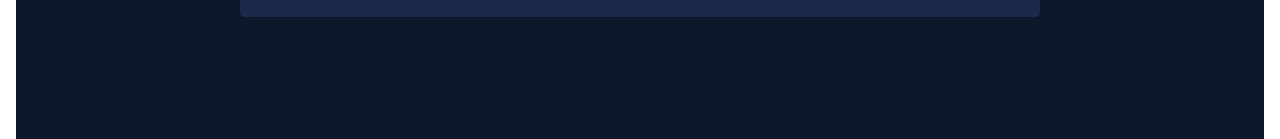
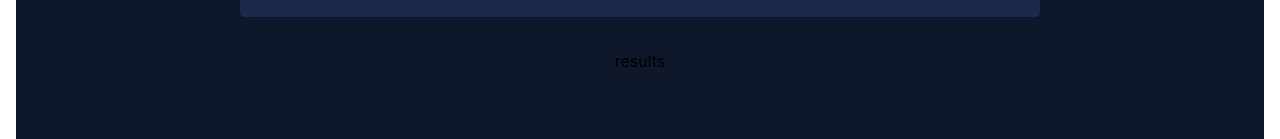
Before and after one commit to JackieRino/investment-app, a React (Vite) app: page / in a window 1280 px wide. Shown: the part 321-460 px from the top of the page. Built offline with nearby package versions, Linux system fonts and the light colour scheme.

Commit message:
seperated investment calculatioon logic. passed state via props. displayed results in console

```diff
--- a/src/App.jsx
+++ b/src/App.jsx
@@ -4,6 +4,8 @@ import './App.css'
 import { Header } from './Pages/Header'
 import { UserInput } from './Pages/UserInput';
 import { useInputBindingHook } from './Pages/InputBindingHook';
+import { OutputData } from './Pages/OutputDisplay';
+import { CalculateInvestmentResults } from './Pages/InvestmentCalculator';
 
 
 function App() {
@@ -13,10 +15,11 @@ function App() {
   };
 // when you need the updater function.. add it below
   const {callUserInput, resetInputFeilds,customerInput} = useInputBindingHook();
+  const calculateInvestment= CalculateInvestmentResults(customerInput);
 
 
 
-console.log(customerInput);
+
   return (
     <>
            <div className="min-h-screen bg-slate-900 flex-col items-center justify-center m-4">
@@ -29,11 +32,9 @@ console.log(customerInput);
                     RetInv={customerInput.returnInv}
                     YearInv={customerInput.yearInv}
                     OnChangeFunction={callUserInput}
+                    OnClick={resetInputFeilds}/>
 
-
-
-
-            OnClick={resetInputFeilds}/>
+        <OutputData InvestmentCalculator={calculateInvestment}/>
 </div>
 
     </div>
--- a/src/Pages/InputBindingHook.js
+++ b/src/Pages/InputBindingHook.js
@@ -3,7 +3,7 @@ import { useState } from "react"
 // when you declare this at the parent youll add the parameters its child needs
 export function useInputBindingHook(){
 
-    const initialValues={begInvestment: "4000",
+    const initialValues={begInvestment: 4000,
                      annInvestment: 1200,
                     returnInv:6,
                      yearInv:35};
--- /dev/null
+++ b/src/Pages/InvestmentCalculator.js
@@ -0,0 +1,28 @@
+
+
+export function CalculateInvestmentResults({begInvestment, annInvestment, returnInv,yearInv})
+
+{
+
+const annualData=[];
+
+let investmentValue = begInvestment;
+
+for(let i = 0; i < yearInv; i++){
+
+    const interestEarnedInYear= investmentValue * (returnInv/100);
+
+    investmentValue += interestEarnedInYear + annInvestment;
+
+    annualData.push({
+        year: i + 1, //year identifier
+        interest: interestEarnedInYear, //the amount of interest earned in this year
+        valueEndOfYear: investmentValue, //investment value at end of year
+        annualInvest: annInvestment, //investment added in this year
+
+    });
+
+}
+
+  return annualData;
+}
--- /dev/null
+++ b/src/Pages/OutputDisplay.jsx
@@ -0,0 +1,9 @@
+
+
+export function OutputData(props){
+
+const resultData= props.InvestmentCalculator;
+console.log(resultData);
+// display this result data in a table (you know how to do this. refer to learning dashboard)
+  return <p>results</p>
+}
```
Also changed, not shown: 1 other file (tests, documents, lock files or other folders).
